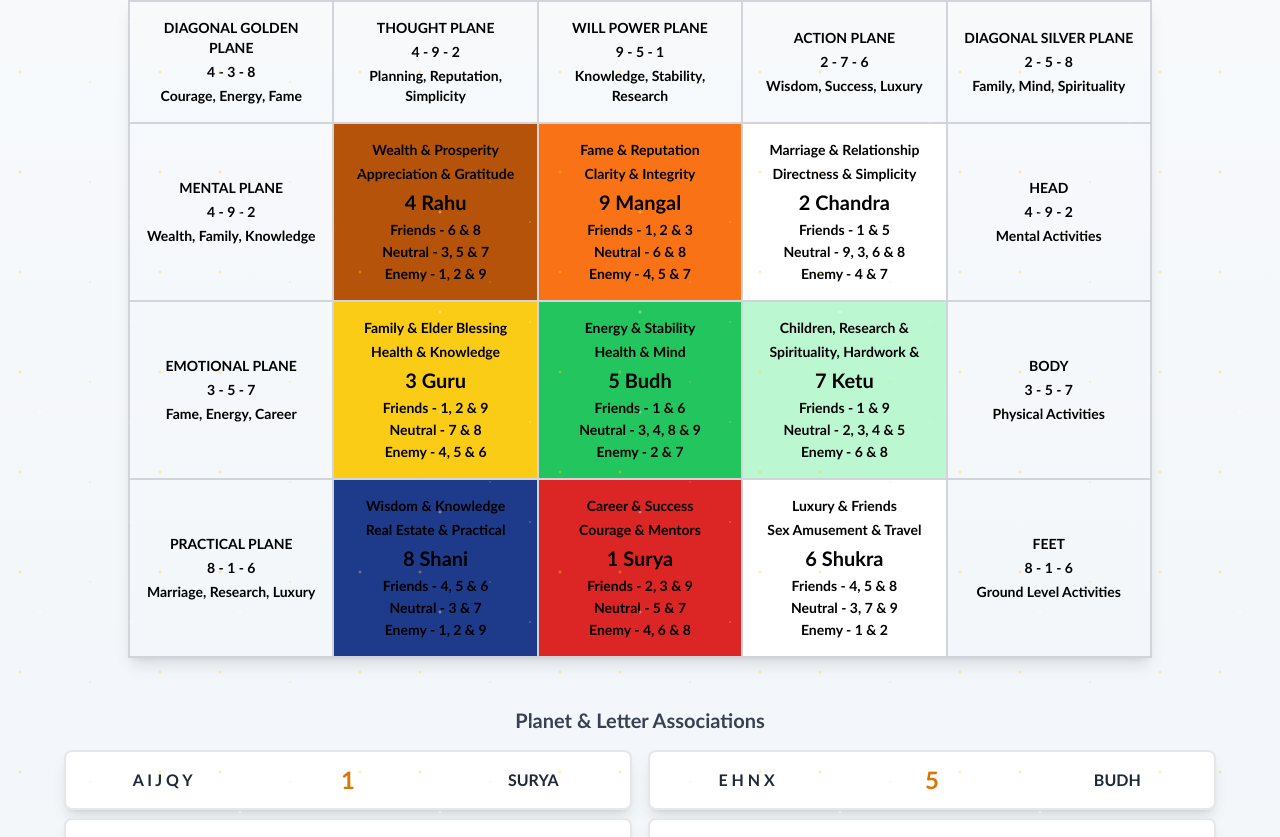
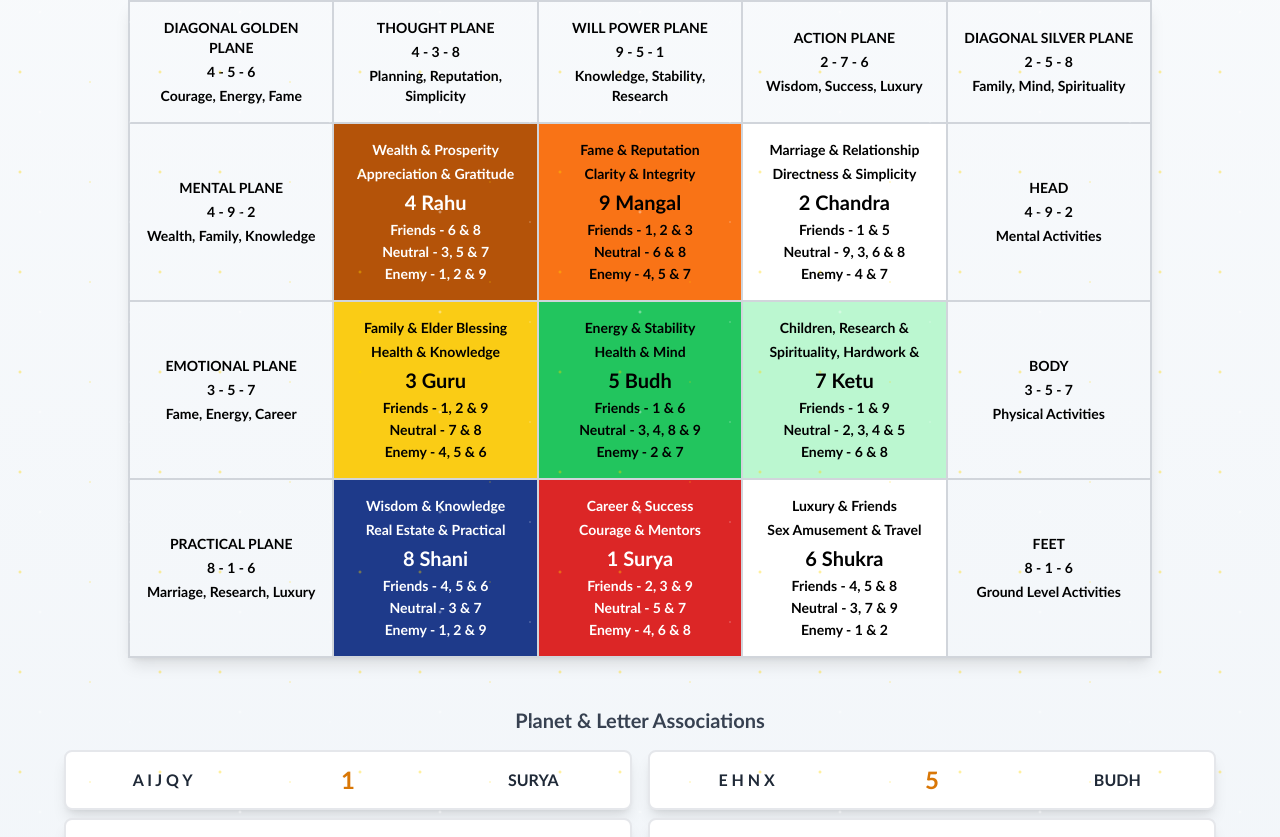
Before and after one commit to officialDeveloper01/om-findyoursoul, a React (Vite) app: page /dashboard in a window 1280 px wide. Shown: the part 958-1795 px from the top of the page. Built offline with nearby package versions, Linux system fonts and the light colour scheme; no server answers; sample sign-in values are in the browser's storage.

Commit message:
updated footer planes

```diff
--- a/src/components/PlanetGridFooter.tsx
+++ b/src/components/PlanetGridFooter.tsx
@@ -8,14 +8,14 @@ const PlanetGridFooter = () => {
     // Row 1 (Headers)
     {
       title: "DIAGONAL GOLDEN PLANE",
-      subtitle: "4 - 3 - 8",
+      subtitle: "4 - 5 - 6",
       description: "Courage, Energy, Fame",
       bgColor: "grey",
       textColor: "text-black"
     },
     {
       title: "THOUGHT PLANE",
-      subtitle: "4 - 9 - 2",
+      subtitle: "4 - 3 - 8",
       description: "Planning, Reputation, Simplicity",
       bgColor: "grey-",
       textColor: "text-black"
@@ -59,7 +59,7 @@ const PlanetGridFooter = () => {
       neutral: "Neutral - 3, 5 & 7",
       enemy: "Enemy - 1, 2 & 9",
       bgColor: "bg-amber-700",
-      textColor: "text-black"
+      textColor: "text-white"
     },
     {
       title: "Fame & Reputation",
@@ -157,7 +157,7 @@ const PlanetGridFooter = () => {
       neutral: "Neutral - 3 & 7",
       enemy: "Enemy - 1, 2 & 9",
       bgColor: "bg-blue-900",
-      textColor: "text-black"
+      textColor: "text-white"
     },
     {
       title: "Career & Success",
@@ -168,7 +168,7 @@ const PlanetGridFooter = () => {
       neutral: "Neutral - 5 & 7",
       enemy: "Enemy - 4, 6 & 8",
       bgColor: "bg-red-600",
-      textColor: "text-black"
+      textColor: "text-white"
     },
     {
       title: "Luxury & Friends",
```
